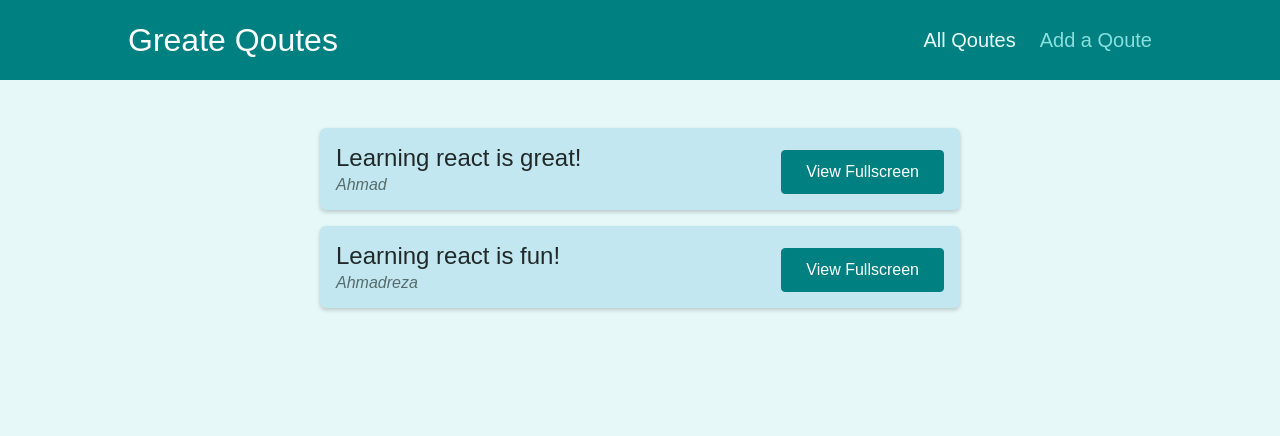
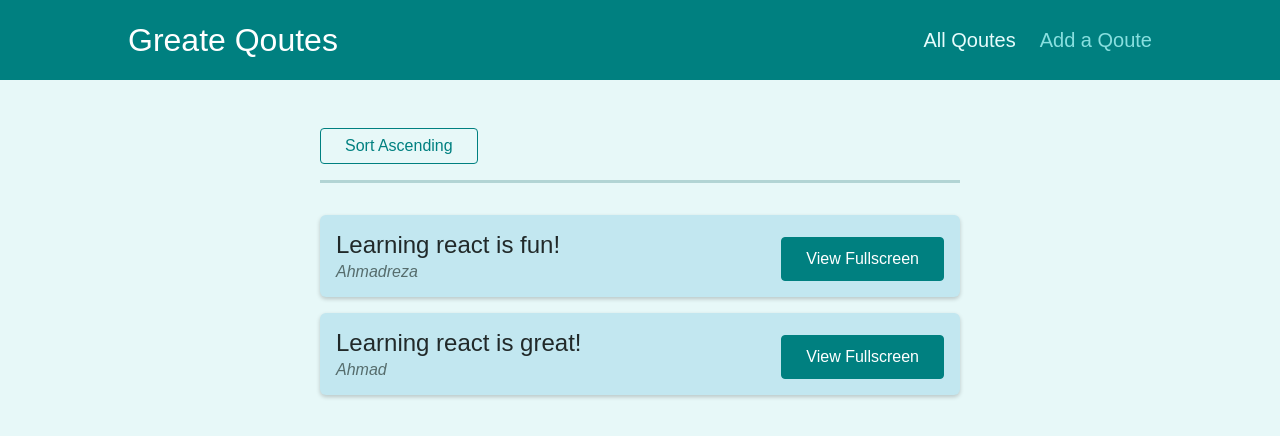
Before and after one commit to AhmadrezaMozaffary/quotes-react-router, a React (Create React App) app: page /qoutes in a window 1280 px wide. Shown: the top 436 px of the page. Built offline with nearby package versions, Linux system fonts and the light colour scheme.

Commit message:
Sorting functionality using location and query params

```diff
--- a/src/components/quotes/QuoteList.js
+++ b/src/components/quotes/QuoteList.js
@@ -1,13 +1,41 @@
 import { Fragment } from "react";
+import { useHistory, useLocation } from "react-router-dom";
 
 import QuoteItem from "./QuoteItem";
 import classes from "./QuoteList.module.css";
+const sortQuotes = (quotes, ascending) => {
+  return quotes.sort((quoteA, quoteB) => {
+    if (ascending) {
+      return quoteA.id > quoteB.id ? 1 : -1;
+    } else {
+      return quoteA.id < quoteB.id ? 1 : -1;
+    }
+  });
+};
 
 const QuoteList = (props) => {
+  const history = useHistory();
+  const { search: searchParams } = useLocation();
+
+  const queryParams = new URLSearchParams(searchParams);
+
+  const isSortingAscending = queryParams.get("sort") === "asc";
+
+  const sortedQoutes = sortQuotes(props.quotes, isSortingAscending);
+
+  const changeSortingHandler = () => {
+    history.push(`/qoutes?sort=${isSortingAscending ? "desc" : "asc"}`);
+  };
+
   return (
     <Fragment>
+      <div className={classes.sorting}>
+        <button onClick={changeSortingHandler}>
+          Sort {isSortingAscending ? "Descending" : "Ascending"}
+        </button>
+      </div>
       <ul className={classes.list}>
-        {props.quotes.map((quote) => (
+        {sortedQoutes.map((quote) => (
           <QuoteItem
             key={quote.id}
             id={quote.id}
```
Also changed, not shown: 1 other file (tests, documents, lock files or other folders).
